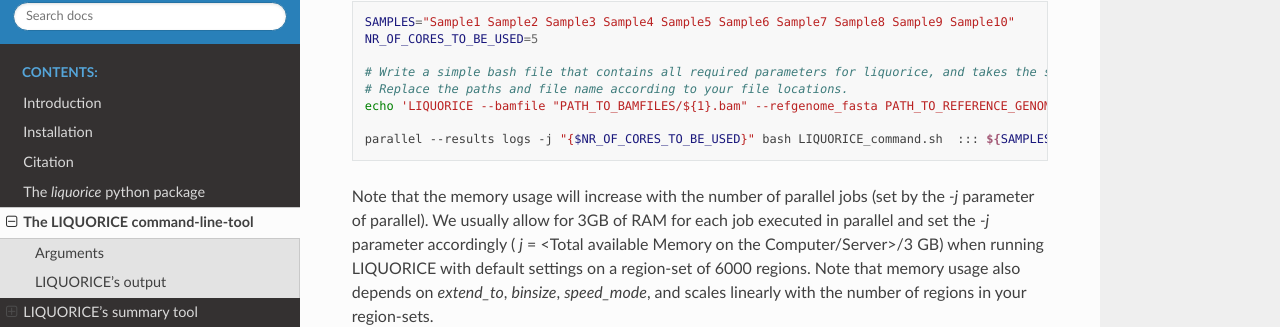
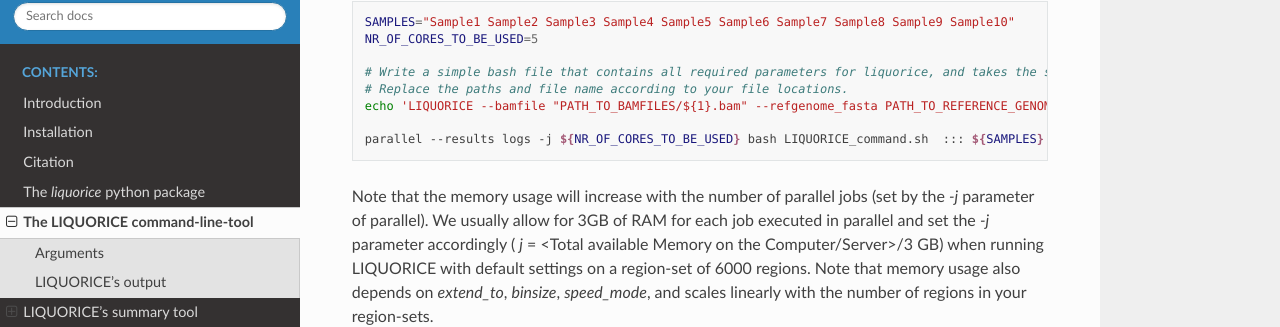
Before and after one commit to epigen/LIQUORICE, a Sphinx documentation site: the page built from docs/source/liquorice_commandline_tool.rst, in a window 1280 px wide and 900 px high, scrolled down 3865 px. Shown: the part 128-455 px from the top of the window. Built offline with Sphinx 7.4.7 and the Read the Docs theme 2.0.0, drawn with Linux system fonts in a browser that asks for light colours.

```diff
--- a/docs/source/liquorice_commandline_tool.rst
+++ b/docs/source/liquorice_commandline_tool.rst
@@ -154,7 +154,7 @@ using GNU parallel (http://dx.doi.org/10.5281/zenodo.16303), which is automatica
     # Replace the paths and file name according to your file locations.
     echo 'LIQUORICE --bamfile "PATH_TO_BAMFILES/${1}.bam" --refgenome_fasta PATH_TO_REFERENCE_GENOME/hg38.fa --mappability_bigwig PATH_TO_MAPPABILITY_BW/hg38_mappability_75bp.bigwig --bedpathlist "PATH_TO_REGIONSETS/YOUR_REGIONSET_OF_INTEREST.bed" --blacklist hg38 --n_cpus 1 --cna_seg_file "PATH_TO_SEGFILES/${1}.seg"' >LIQUORICE_command.sh
 
-    parallel --results logs -j "{$NR_OF_CORES_TO_BE_USED}" bash LIQUORICE_command.sh  ::: ${SAMPLES}
+    parallel --results logs -j ${NR_OF_CORES_TO_BE_USED} bash LIQUORICE_command.sh  ::: ${SAMPLES}
 
 Note that the memory usage will increase with the number of parallel jobs (set by the `-j` parameter of parallel).
 We usually allow for 3GB of RAM for each job executed in parallel and set the `-j` parameter accordingly ( `j` = <Total available Memory on the Computer/Server>/3 GB) when running LIQUORICE with default settings on a region-set of 6000 regions.
```
